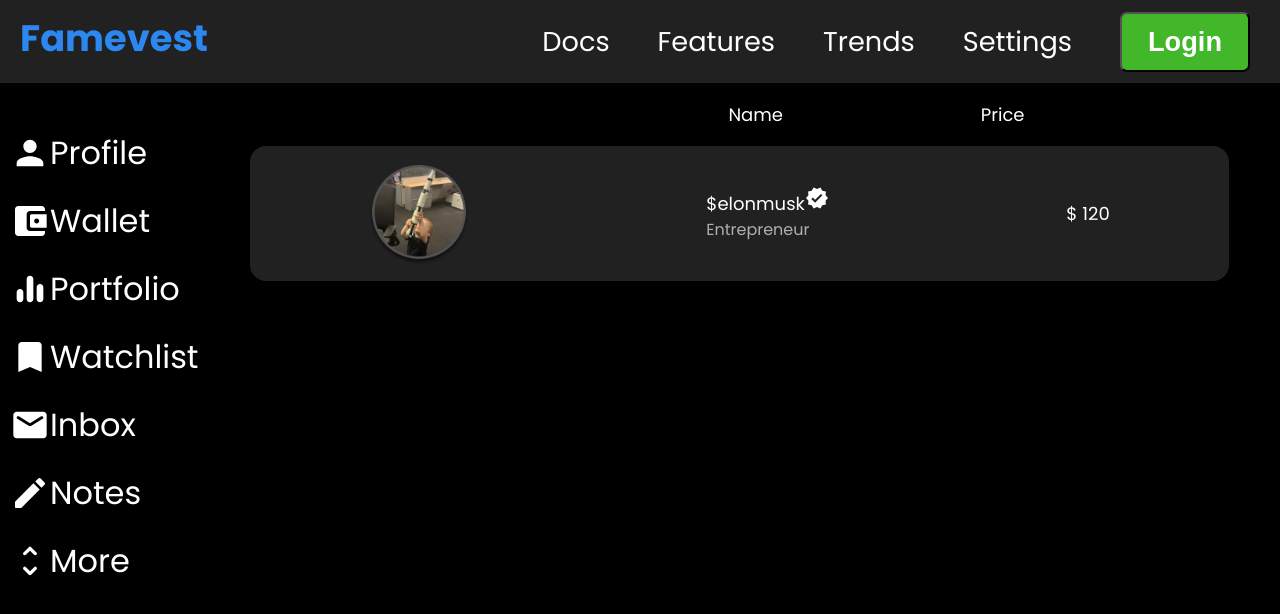
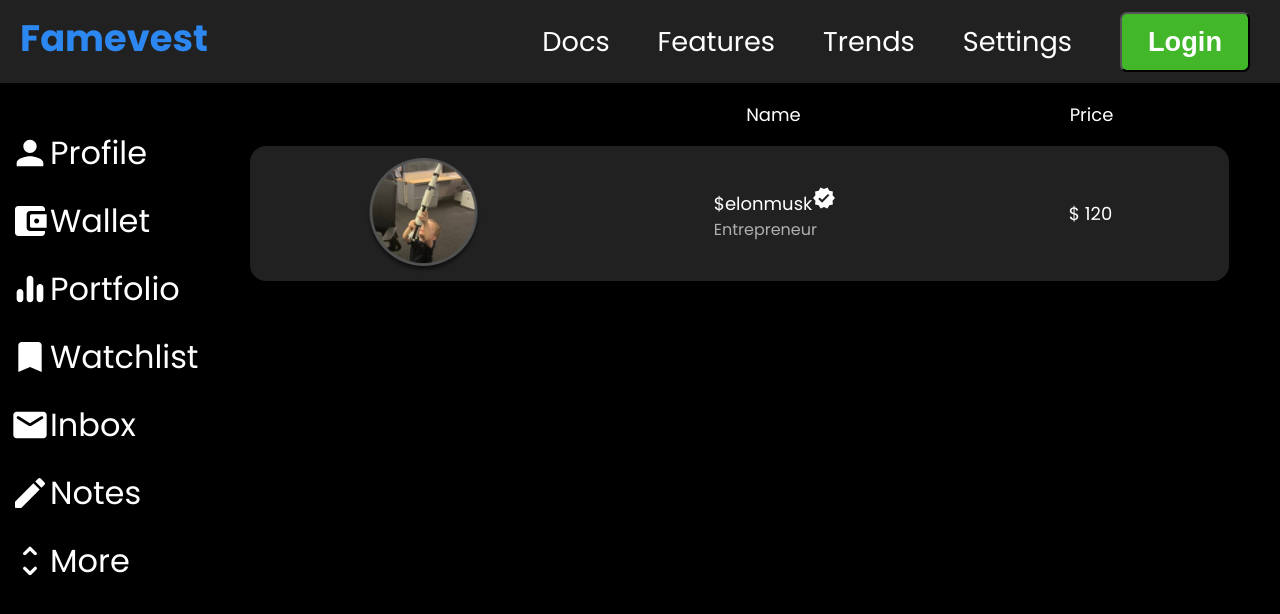
Before and after one commit to shredcryp/Famevest-v27, a React (Create React App) app: page / in a window 1280 px wide. Shown: the top 614 px of the page. Built offline with nearby package versions, Linux system fonts and the light colour scheme; the HTML template or start-up script is replaced by a standard one.

Commit message:
homecard and hometitles distancing done

```diff
--- a/src/components/HomeCard.js
+++ b/src/components/HomeCard.js
@@ -15,7 +15,7 @@
             <div className="card-body">
 
               <div className='cardProfile'>
-                <img src={elonprofile} alt="" />
+                <img src={elonprofile} alt="" style={{width: "115px", height: "115px"}}/>
               </div>
 
               <div className='cardCoin'>
--- a/src/components/HomecardTitle.css
+++ b/src/components/HomecardTitle.css
@@ -27,7 +27,7 @@
     color: white;
     background-color: black;
     position: relative;
-    left: 3.2%;
+    left: 6%;
 }
 
 .titleChange {
@@ -35,8 +35,7 @@
     color: white;
     background-color: black;
     position: relative;
-    /* margin-left: 2%; */
-    left: 5%;
+    left: 9%;
 }
 
 .titleMarketCap {
@@ -58,6 +57,18 @@
     background-color: black;
 }
 
+@media (max-width: 1650px) {
+    .titleCoin {
+        left: 8%;
+    }
+}
+
+@media (max-width: 1317px) {
+    .titleCoin {
+        left: 5%;
+    }
+}
+
 @media (max-width: 1525px) {
     .titlegraph {
         display: none;
@@ -76,6 +87,6 @@
     }
     .titlePrice {
         position: relative;
-        right: 6%;
+        left: 3%;
     }
 }
```
